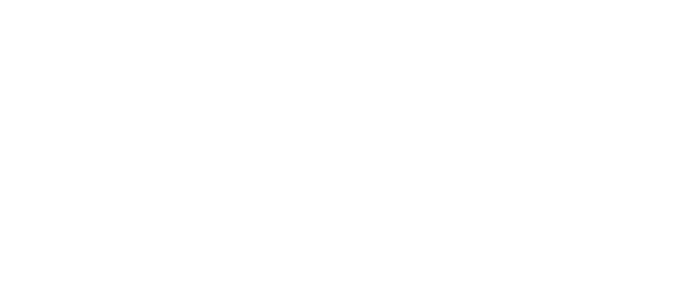
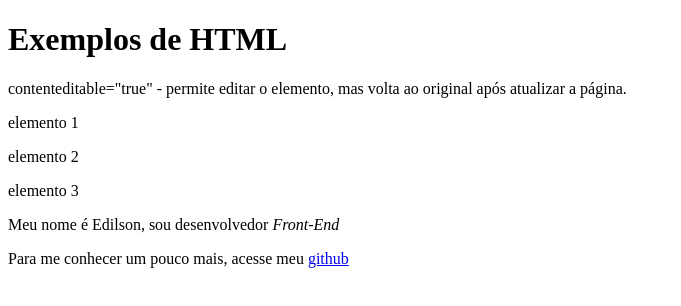
Before and after one commit to etmjr03/Trilha-Discover-Rocketseat, a plain HTML site: page index.html in a window 1280 px wide. Shown: the whole page, without its empty margins (0-681 px from the left). Drawn offline with Linux system fonts and the light colour scheme.

Commit message:
Conceitos basicos de HTML

```diff
--- a/index.html
+++ b/index.html
@@ -7,6 +7,28 @@
     <title>Trilha Discover - RocketSeat</title>
 </head>
 <body>
+    <h1>Exemplos de HTML</h1>
 
+    <!--
+    Atributos globais mais utilizados
+
+    - class = adiciona classe css e utilizado no js
+    - contenteditable = permite editar o elemento
+    - data-* = expande o tipo de atributo vai adicionar no html
+    - hidden = esconde uma tag
+    - id = indetificador único para o elemento HTML
+    - style = adiciona estilo ao elemento HTML
+    - tabindex = segue conforme os números quando usa a tecla tab
+    - title = define um título após descansar o mouse em cima do elemento
+    -->
+
+    <p contenteditable="true">contenteditable="true" - permite editar o elemento, mas volta ao original após atualizar a página.</p>
+
+    <p tabindex="1">elemento 1</p>
+    <p tabindex="2">elemento 2</p>
+    <p tabindex="3">elemento 3</p>
+
+    <p>Meu nome é <stong>Edilson</stong>, sou desenvolvedor <em>Front-End</em></p>
+    <p>Para me conhecer um pouco mais, acesse meu <a href="https://github.com/etmjr03" target="_blank">github</a></p>
 </body>
 </html>
```
